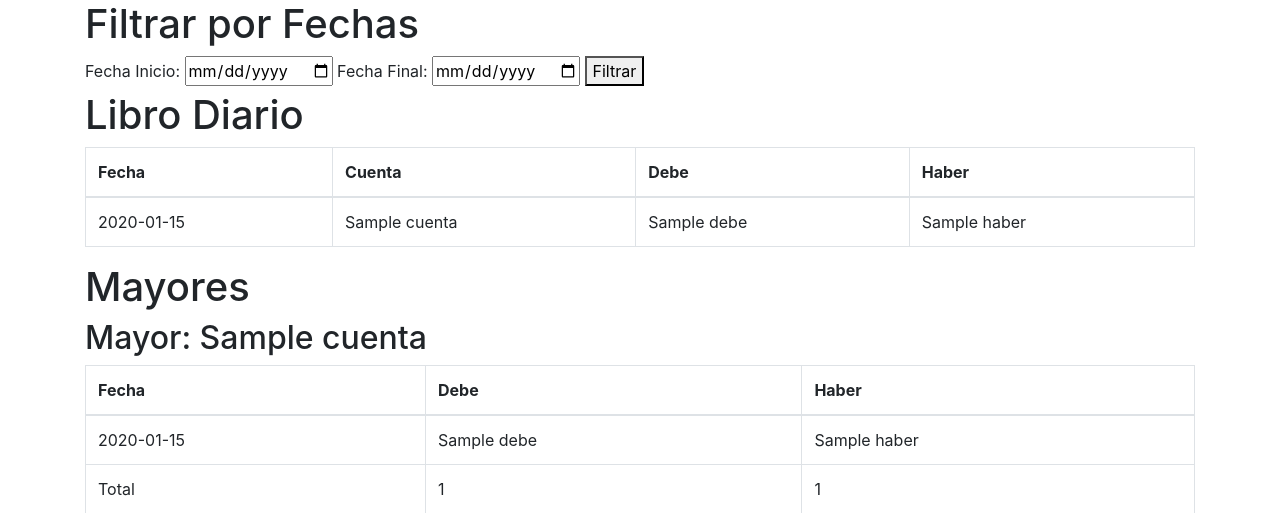
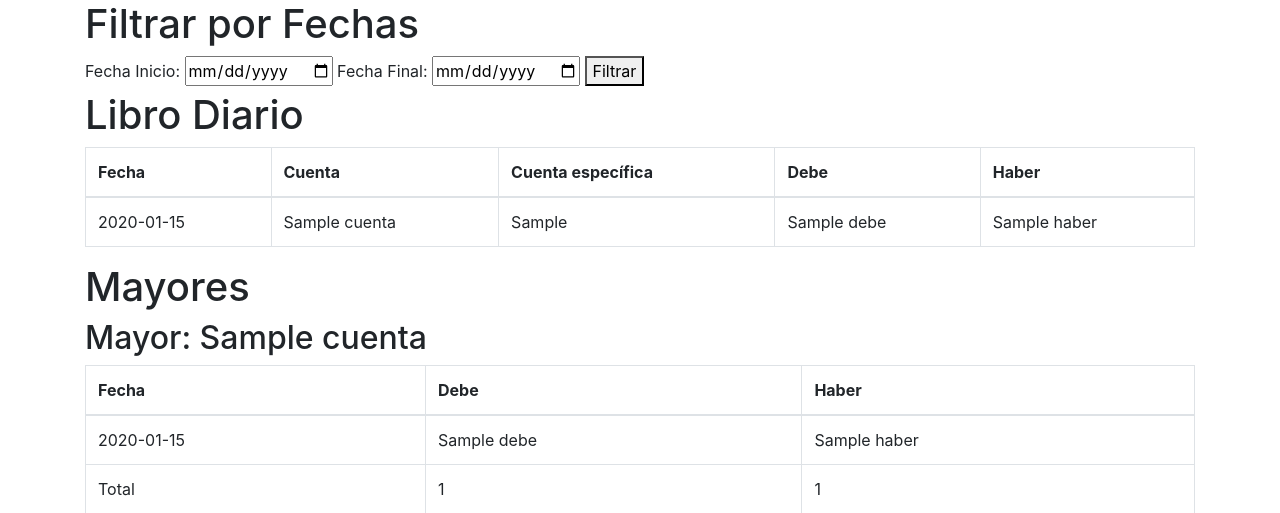
Before and after one commit to David1712uni/FinancieraValle, a Django app: template AppWeb/app/templates/resultados.html in a window 1280 px wide. Shown: the top 513 px of the page. Run offline with Django 5.2, Linux system fonts and the light colour scheme; the template is opened without the code that fills it: most values are stand-ins (such as "Sample title", 1, 10 or a date in 2020); some libraries are stand-ins or nearby versions.

Commit message:
Update resultados.html

```diff
--- a/AppWeb/app/templates/resultados.html
+++ b/AppWeb/app/templates/resultados.html
@@ -18,15 +18,17 @@
             <tr>
                 <th>Fecha</th>
                 <th>Cuenta</th>
+                <th>Cuenta específica</th>
                 <th>Debe</th>
                 <th>Haber</th>
             </tr>
         </thead>
         <tbody>
-            {% for fecha, cuenta, debe, haber in libro_diario %}
+            {% for fecha, cuenta, tipo_cuenta, debe, haber in libro_diario %}
                 <tr>
                     <td>{{ fecha }}</td>
                     <td>{{ cuenta }}</td>
+                    <td>{{ tipo_cuenta }}</td>
                     <td>{{ debe }}</td>
                     <td>{{ haber }}</td>
                 </tr>
```
